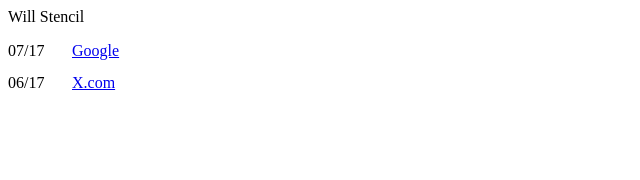
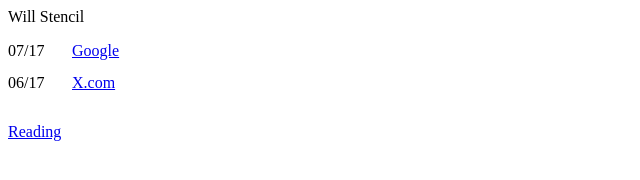
Before and after one commit to WillStencil/WillStencil.github.io, a plain HTML site: page index.html in a window 1280 px wide. Shown: the full height of the page, 0-640 px from the left. Drawn offline with Linux system fonts and the light colour scheme.

Commit message:
front page link

```diff
--- a/index.html
+++ b/index.html
@@ -33,6 +33,10 @@ ul {
     <li>
         <d>06/17</d>
         <a href=https://www.x.com>X.com</a>
+    </li>
+    <li>
+        <p><a href="/reading.html">Reading</a></p>
+    </li>
 </ul>
 <footer>
     <div class=np>
```
